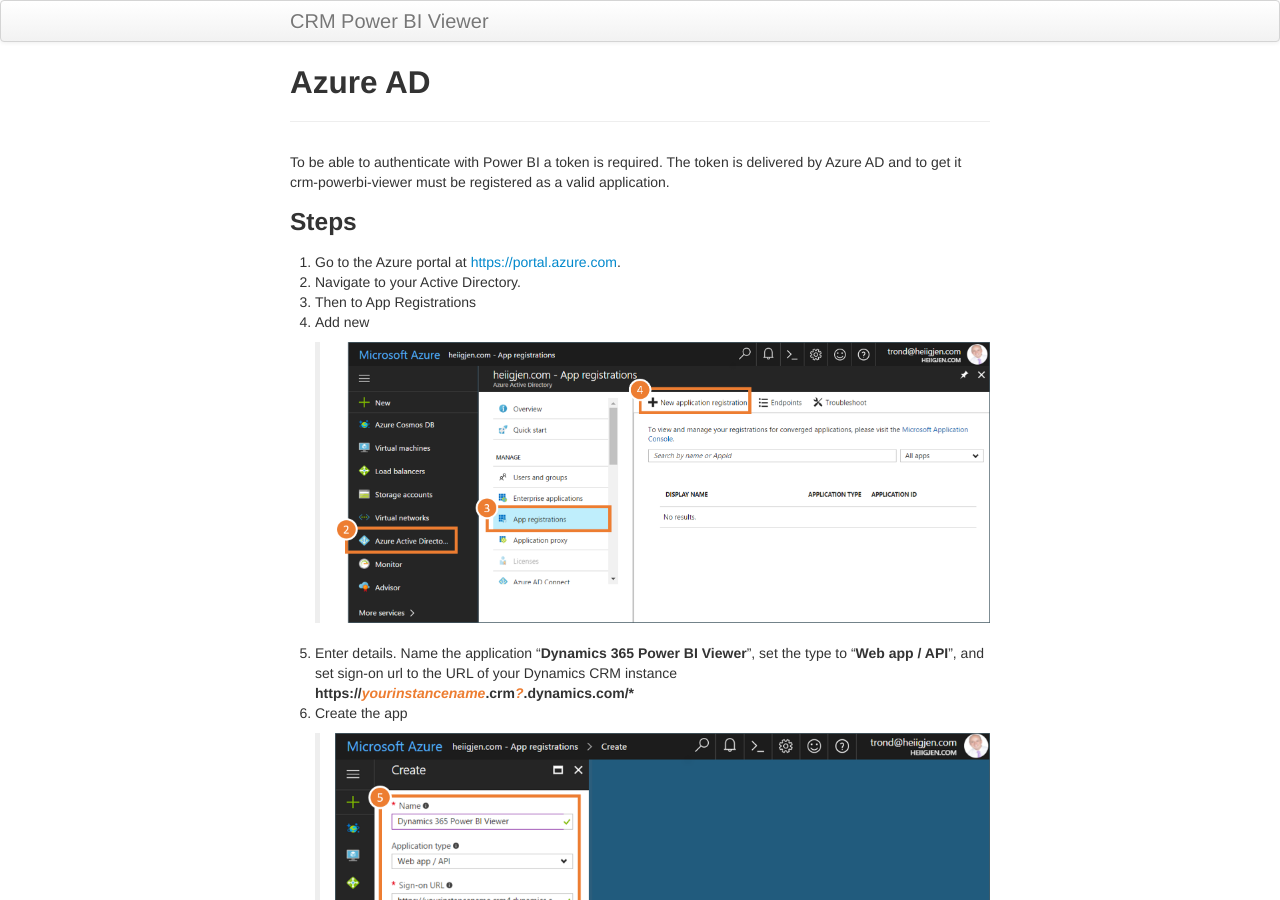
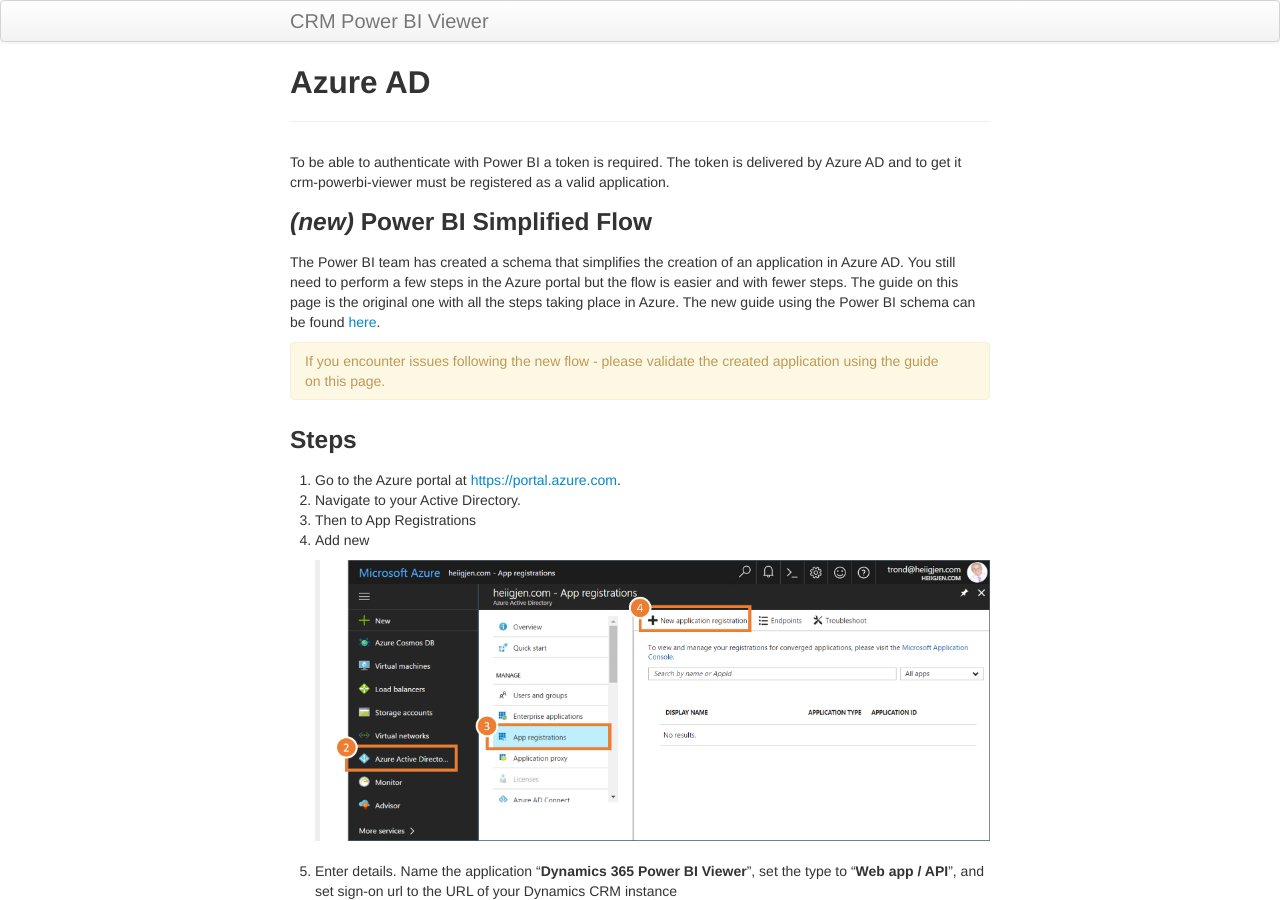
Before and after one commit to taarskog/crm-powerbi-viewer, a Jekyll site: the page built from pages/azure-ad.md, in a window 1280 px wide and 900 px high. Built offline with Jekyll 4.4.1, drawn with Linux system fonts in a browser that asks for light colours.

Commit message:
Added AAD simple flow

```diff
--- a/pages/azure-ad.md
+++ b/pages/azure-ad.md
@@ -4,6 +4,13 @@
 description: Add crm-powerbi-viewer as an application in Azure AD
 ---
 To be able to authenticate with Power BI a token is required. The token is delivered by Azure AD and to get it crm-powerbi-viewer must be registered as a valid application.
+
+### _(new)_ Power BI Simplified Flow
+The Power BI team has created a schema that simplifies the creation of an application in Azure AD. You still need to perform a few steps in the Azure portal but the
+flow is easier and with fewer steps. The guide on this page is the original one with all the steps taking place in Azure. The new guide using the Power BI schema can be found [here](azure-ad-simple.html).
+
+If you encounter issues following the new flow - please validate the created application using the guide on this page.
+{: .alert .alert-warning }
 
 ### Steps
 
```
Also changed, not shown: index.md (+1 -1 lines), pages/azure-ad-simple.md (added, +47 -0 lines), assets/images/v1.0/aad/aad-simple-modify-manifest.png (added), assets/images/v1.0/aad/aad-simple-open-app-info.png (added), assets/images/v1.0/aad/aad-simple-reg-app.png (added).
